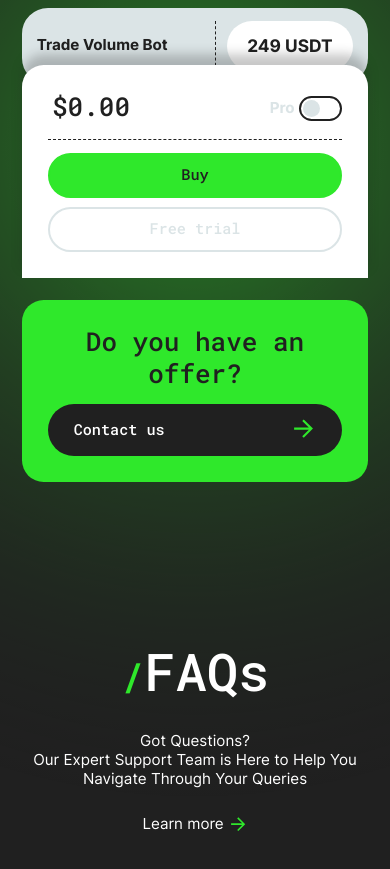
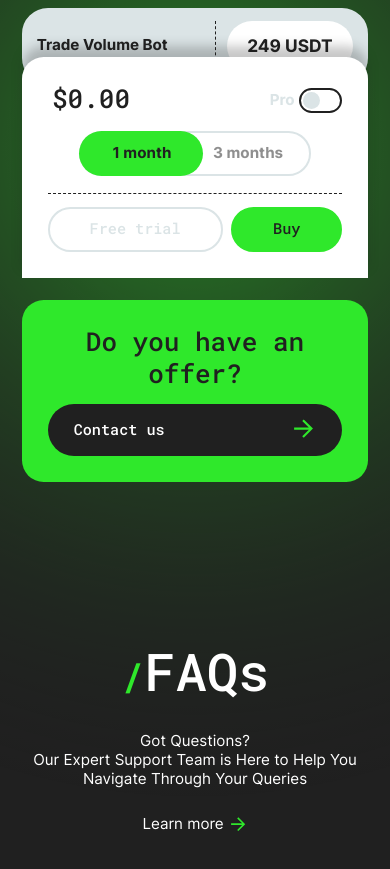
Before and after one commit to nigel-riss/trade-tracker-landing, a Next.js app: page / in a window 390 px wide. Shown: the part 3340-4209 px from the top of the page. Built offline with nearby package versions, Linux system fonts and the light colour scheme.

Commit message:
fix: add period toggle to mobile cart

```diff
--- a/src/components/Calculator.tsx
+++ b/src/components/Calculator.tsx
@@ -233,6 +233,14 @@ export default function Calculator(props: CalculatorProps) {
             />
           </div>
         </div>
+        <div className={styles.mobilePeriod}>
+          <PeriodToggle
+            value={period}
+            onToggle={(selectedValue: string) => {
+              setPeriod(selectedValue);
+            }}
+          />
+        </div>
         <div className={styles.buttonsRow}>
           <CTAButton
             href={getCheckoutLink(
--- a/src/components/PeriodToggle.tsx
+++ b/src/components/PeriodToggle.tsx
@@ -33,7 +33,7 @@ export default function PeriodToggle(props: PeriodToggleProps) {
             <input
               id={name}
               className={styles.input}
-              type="radio"
+              type="checkbox"
               name="duration"
               value={name}
               checked={isChecked}
--- a/src/components/PricingSection.tsx
+++ b/src/components/PricingSection.tsx
@@ -1,5 +1,3 @@
-'';
-
 import styles from '@/styles/PricingSection.module.scss';
 import { Product } from '@/data/products';
 import Title from './Title';
--- a/src/styles/Calculator.module.scss
+++ b/src/styles/Calculator.module.scss
@@ -190,7 +190,7 @@
 .buttonsRow {
   // box model
   display: flex;
-  flex-direction: column;
+  flex-direction: row-reverse;
   padding-top: 0.75rem;
   gap: 0.5rem;
 
@@ -199,11 +199,15 @@
 
   @include atTablet {
     // box model
-    flex-direction: row-reverse;
     padding: 0;
 
     // border
     border-top: none;
+  }
+
+  a {
+    // box model
+    flex-grow: 2;
   }
 }
 
@@ -222,3 +226,20 @@
   opacity: 1;
   pointer-events: all;
 }
+
+.mobilePeriod {
+  // box model
+  display: flex;
+  justify-content: center;
+  margin-bottom: 1rem;
+
+  @include atTablet {
+    // box model
+    margin-bottom: 2rem;
+  }
+
+  @include atDesktopS {
+    // box model
+    display: none;
+  }
+}
--- a/src/styles/PeriodToggle.module.scss
+++ b/src/styles/PeriodToggle.module.scss
@@ -1,3 +1,6 @@
+@import './mixins';
+
+
 .toggle {
   // positioning
   position: relative;
@@ -32,11 +35,18 @@
 
   // typography
   color: rgb(var(--dark), 0.5);
+  font-size: 0.875rem;
+  font-weight: 700;
   text-align: center;
 
   // visual
   cursor: pointer;
   transition: all 0.25s ease-out;
+
+  @include atDesktopS {
+    // typography
+    font-size: 1rem;
+  }
 }
 
 .input {
--- a/src/styles/SliderSection.module.scss
+++ b/src/styles/SliderSection.module.scss
@@ -13,6 +13,7 @@
   @include atTablet {
     // box model
     background-image: none;
+    margin-bottom: 4.5rem;
   }
 
   @include atDesktopS {
```
